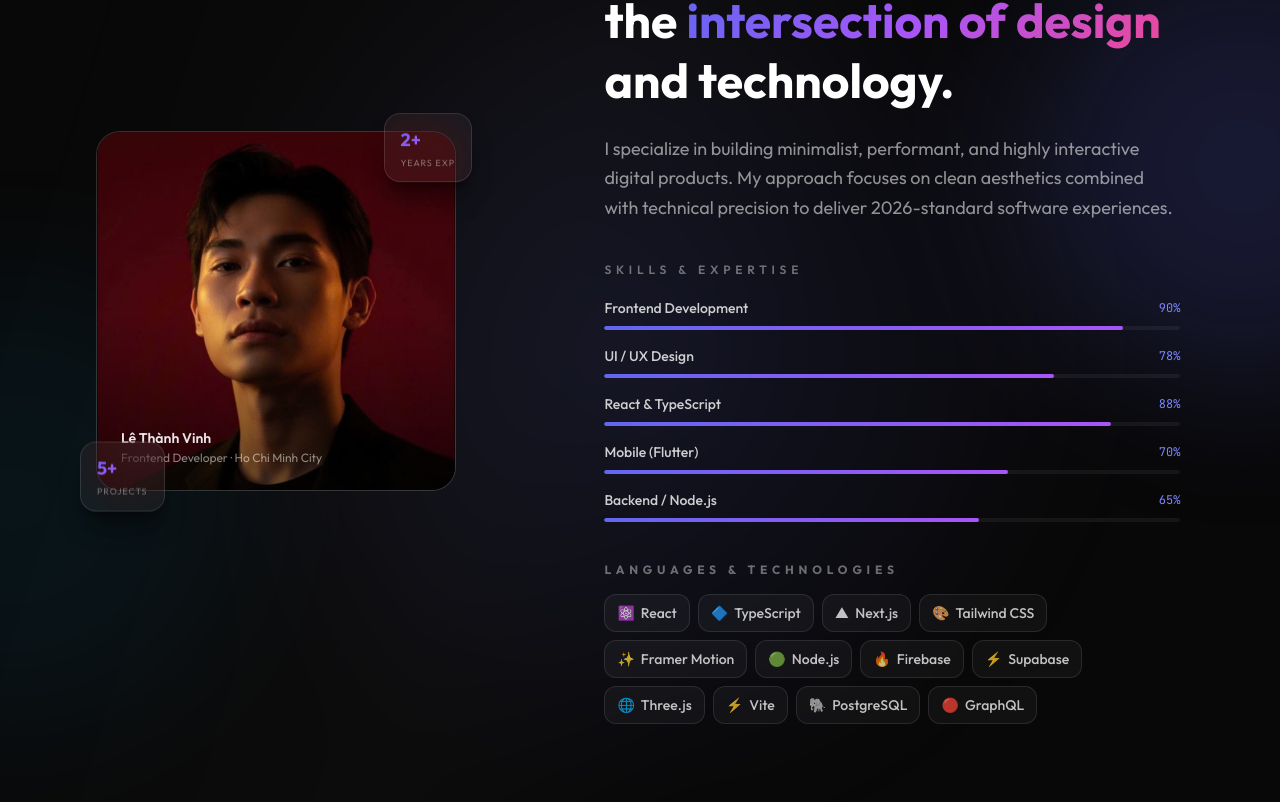
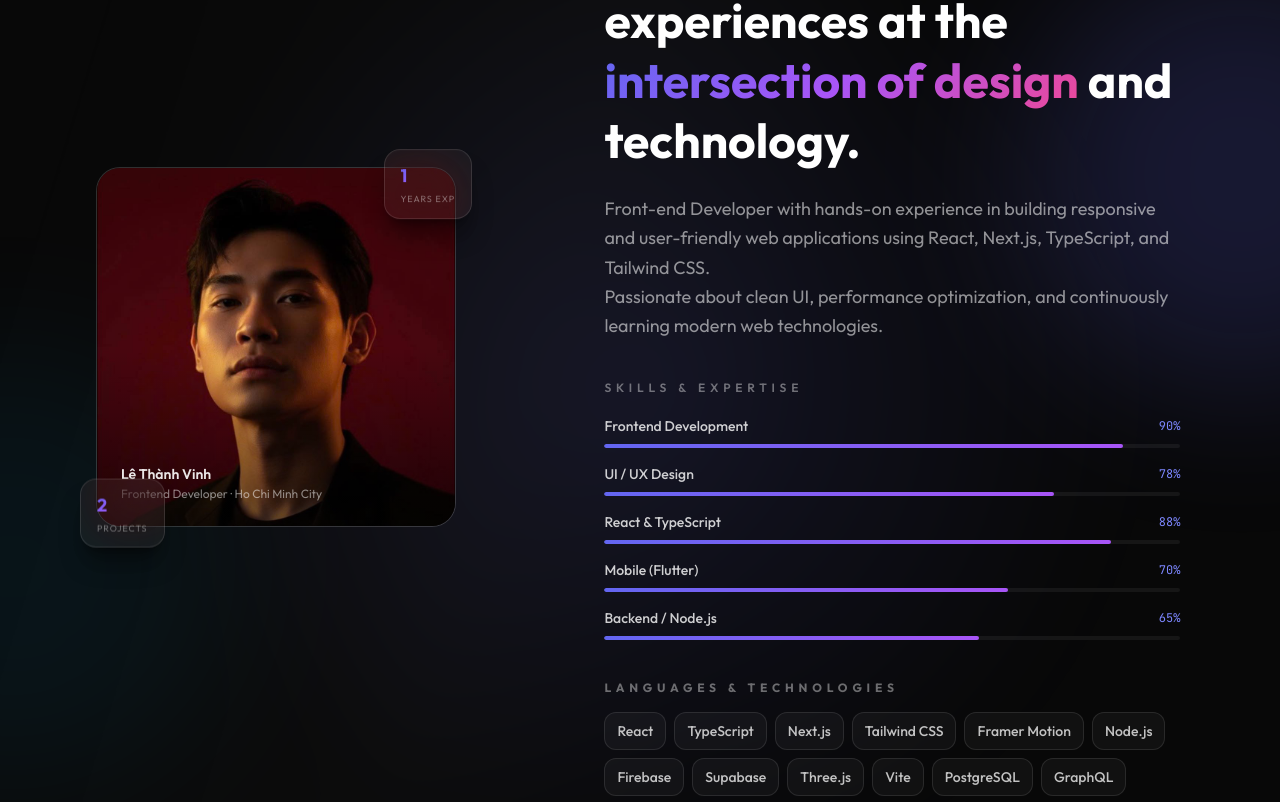
Before and after one commit to lethanhvinh-dev/portfolio-thanhvinh, a React (Vite) app: page / in a window 1280 px wide. Shown: the part 998-1800 px from the top of the page. Built offline with nearby package versions, Linux system fonts and the light colour scheme.

Commit message:
update một số nội dung của About

```diff
--- a/src/components/About.tsx
+++ b/src/components/About.tsx
@@ -3,18 +3,18 @@ import { motion } from "motion/react";
 import SectionFrame from "./SectionFrame";
 
 const techStack = [
-  { name: "React", icon: "⚛️" },
-  { name: "TypeScript", icon: "🔷" },
-  { name: "Next.js", icon: "▲" },
-  { name: "Tailwind CSS", icon: "🎨" },
-  { name: "Framer Motion", icon: "✨" },
-  { name: "Node.js", icon: "🟢" },
-  { name: "Firebase", icon: "🔥" },
-  { name: "Supabase", icon: "⚡" },
-  { name: "Three.js", icon: "🌐" },
-  { name: "Vite", icon: "⚡" },
-  { name: "PostgreSQL", icon: "🐘" },
-  { name: "GraphQL", icon: "🔴" },
+  { name: "React" },
+  { name: "TypeScript" },
+  { name: "Next.js" },
+  { name: "Tailwind CSS" },
+  { name: "Framer Motion" },
+  { name: "Node.js" },
+  { name: "Firebase" },
+  { name: "Supabase" },
+  { name: "Three.js" },
+  { name: "Vite" },
+  { name: "PostgreSQL" },
+  { name: "GraphQL" },
 ];
 
 const skills = [
@@ -25,7 +25,16 @@ const skills = [
   { name: "Backend / Node.js", level: 65 },
 ];
 
-function SkillBar({ name, level, delay }: { key?: string | number; name: string; level: number; delay: number }) {
+function SkillBar({
+  name,
+  level,
+  delay,
+}: {
+  key?: string | number;
+  name: string;
+  level: number;
+  delay: number;
+}) {
   const ref = useRef<HTMLDivElement>(null);
   const [animated, setAnimated] = useState(false);
 
@@ -37,7 +46,7 @@ function SkillBar({ name, level, delay }: { key?: string | number; name: string;
         if (entry.isIntersecting) setAnimated(true);
         else setAnimated(false);
       },
-      { threshold: 0.4, rootMargin: "-40px" }
+      { threshold: 0.4, rootMargin: "-40px" },
     );
     observer.observe(el);
     return () => observer.disconnect();
@@ -101,8 +110,12 @@ export default function About() {
             <div className="absolute inset-0 bg-gradient-to-t from-black/60 via-transparent to-transparent" />
             {/* Name label at bottom */}
             <div className="absolute bottom-0 left-0 right-0 p-6">
-              <p className="text-sm font-semibold text-white/90">Lê Thành Vinh</p>
-              <p className="text-xs text-white/50 mt-0.5">Frontend Developer · Ho Chi Minh City</p>
+              <p className="text-sm font-semibold text-white/90">
+                Lê Thành Vinh
+              </p>
+              <p className="text-xs text-white/50 mt-0.5">
+                Frontend Developer · Ho Chi Minh City
+              </p>
             </div>
             {/* Hover tint */}
             <div className="absolute inset-0 bg-indigo-500/10 opacity-0 group-hover:opacity-100 transition-opacity duration-500" />
@@ -114,16 +127,25 @@ export default function About() {
             transition={{ repeat: Infinity, duration: 3.5, ease: "easeInOut" }}
             className="absolute -top-4 -right-4 glass-strong rounded-2xl px-4 py-3 shadow-xl shadow-black/40"
           >
-            <div className="text-lg font-bold text-gradient">2+</div>
-            <div className="text-[9px] uppercase tracking-widest text-white/40 mt-0.5">Years Exp</div>
+            <div className="text-lg font-bold text-gradient">1</div>
+            <div className="text-[9px] uppercase tracking-widest text-white/40 mt-0.5">
+              Years Exp
+            </div>
           </motion.div>
           <motion.div
             animate={{ y: [0, 6, 0] }}
-            transition={{ repeat: Infinity, duration: 4, ease: "easeInOut", delay: 1 }}
+            transition={{
+              repeat: Infinity,
+              duration: 4,
+              ease: "easeInOut",
+              delay: 1,
+            }}
             className="absolute -bottom-4 -left-4 glass-strong rounded-2xl px-4 py-3 shadow-xl shadow-black/40"
           >
-            <div className="text-lg font-bold text-gradient">5+</div>
-            <div className="text-[9px] uppercase tracking-widest text-white/40 mt-0.5">Projects</div>
+            <div className="text-lg font-bold text-gradient">2</div>
+            <div className="text-[9px] uppercase tracking-widest text-white/40 mt-0.5">
+              Projects
+            </div>
           </motion.div>
         </motion.div>
 
@@ -139,15 +161,17 @@ export default function About() {
               About Me
             </p>
             <h2 className="text-3xl md:text-4xl xl:text-5xl font-bold mb-6 leading-tight">
-              Crafting experiences at the{" "}
-              <span className="text-gradient">intersection of design</span>{" "}
-              and technology.
+              Crafting modern web experiences at the{" "}
+              <span className="text-gradient">intersection of design</span> and
+              technology.
             </h2>
             <p className="text-white/55 leading-relaxed text-base md:text-lg max-w-xl">
-              I specialize in building minimalist, performant, and highly
-              interactive digital products. My approach focuses on clean
-              aesthetics combined with technical precision to deliver
-              2026-standard software experiences.
+              Front-end Developer with hands-on experience in building
+              responsive and user-friendly web applications using React,
+              Next.js, TypeScript, and Tailwind CSS.
+              <br />
+              Passionate about clean UI, performance optimization, and
+              continuously learning modern web technologies.
             </p>
           </motion.div>
 
@@ -187,7 +211,7 @@ export default function About() {
                   whileHover={{ scale: 1.08, y: -2 }}
                   className="flex items-center gap-1.5 rounded-xl border border-white/10 bg-white/[0.04] px-3 py-2 text-sm font-medium text-white/75 transition-colors duration-300 hover:border-indigo-500/50 hover:bg-indigo-500/10 hover:text-white cursor-default"
                 >
-                  <span>{tech.icon}</span>
+                  {/* <span>{tech.icon}</span> */}
                   {tech.name}
                 </motion.span>
               ))}
--- a/src/components/Hero.tsx
+++ b/src/components/Hero.tsx
@@ -9,8 +9,8 @@ const ROLES = [
 ];
 
 const STATS = [
-  { value: "5+", label: "Projects Built" },
-  { value: "2+", label: "Years Experience" },
+  { value: "2+", label: "Projects Built" },
+  { value: "1", label: "Years Experience" },
   { value: "10+", label: "Tech Mastered" },
 ];
 
@@ -56,7 +56,8 @@ export default function Hero() {
         style={{
           width: "600px",
           height: "600px",
-          background: "radial-gradient(circle, rgba(99,102,241,0.3) 0%, transparent 70%)",
+          background:
+            "radial-gradient(circle, rgba(99,102,241,0.3) 0%, transparent 70%)",
           top: "10%",
           left: "-10%",
         }}
@@ -66,7 +67,8 @@ export default function Hero() {
         style={{
           width: "400px",
           height: "400px",
-          background: "radial-gradient(circle, rgba(168,85,247,0.25) 0%, transparent 70%)",
+          background:
+            "radial-gradient(circle, rgba(168,85,247,0.25) 0%, transparent 70%)",
           bottom: "15%",
           right: "-5%",
         }}
@@ -94,9 +96,11 @@ export default function Hero() {
           className="relative w-36 h-36 md:w-44 md:h-44 mx-auto mb-8"
         >
           {/* Rotating gradient ring */}
-          <div className="absolute inset-[-3px] rounded-full animate-spin-slow"
+          <div
+            className="absolute inset-[-3px] rounded-full animate-spin-slow"
             style={{
-              background: "conic-gradient(from 0deg, #6366f1, #a855f7, #ec4899, #6366f1)",
+              background:
+                "conic-gradient(from 0deg, #6366f1, #a855f7, #ec4899, #6366f1)",
               borderRadius: "9999px",
             }}
           />
@@ -133,7 +137,9 @@ export default function Hero() {
           <span className="text-lg md:text-2xl font-light text-white/55 tracking-wider font-mono">
             {role}
           </span>
-          <span className="text-lg md:text-2xl text-indigo-400 font-thin cursor-blink">|</span>
+          <span className="text-lg md:text-2xl text-indigo-400 font-thin cursor-blink">
+            |
+          </span>
         </motion.div>
 
         {/* Stats row */}
@@ -145,8 +151,12 @@ export default function Hero() {
         >
           {STATS.map((stat, i) => (
             <div key={i} className="flex flex-col items-center gap-1">
-              <span className="text-2xl md:text-3xl font-bold text-gradient">{stat.value}</span>
-              <span className="text-[10px] uppercase tracking-[0.25em] text-white/35">{stat.label}</span>
+              <span className="text-2xl md:text-3xl font-bold text-gradient">
+                {stat.value}
+              </span>
+              <span className="text-[10px] uppercase tracking-[0.25em] text-white/35">
+                {stat.label}
+              </span>
             </div>
           ))}
         </motion.div>
```
